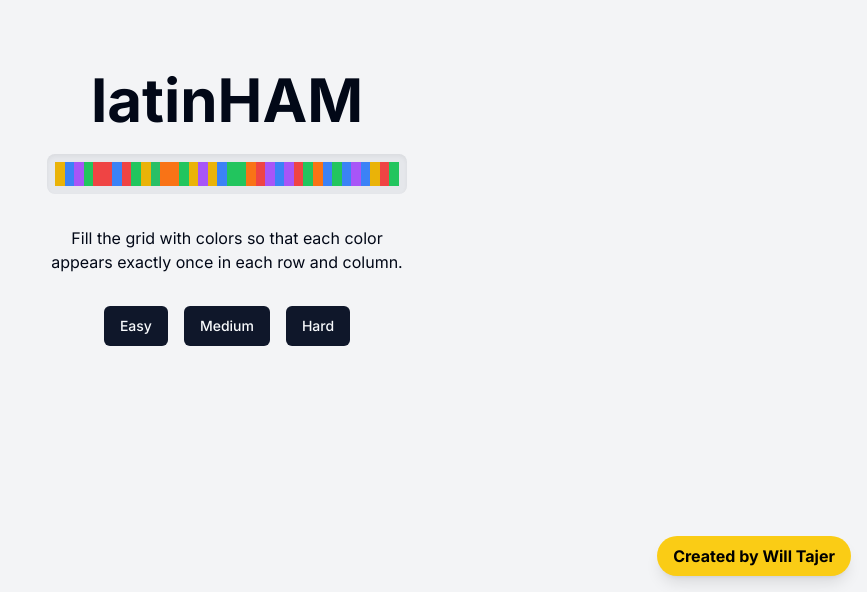
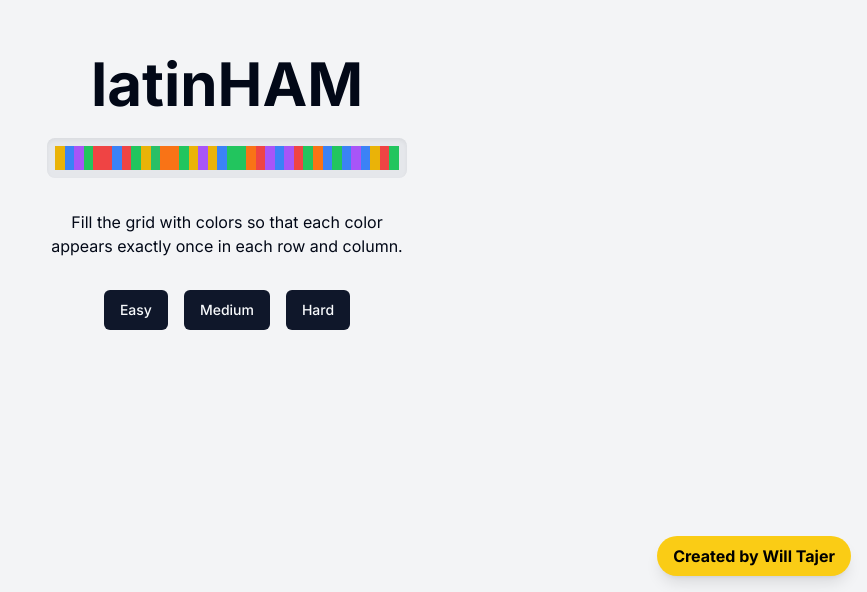
Before and after one commit to willtajer/latinHAM, a Next.js app: page / in a window 1280 px wide. Shown: the part 208-800 px from the top of the page, without its empty margins (413-1280 px from the left). Built offline with nearby package versions, Linux system fonts and the light colour scheme.

Commit message:
margintop fix on game page

```diff
--- a/components/LatinHamGame.tsx
+++ b/components/LatinHamGame.tsx
@@ -558,7 +558,7 @@ const LatinHamGame: React.FC = () => {
     return (
       <div className="flex flex-col items-center justify-center min-h-screen bg-gray-100">
         <div className="w-[calc(6*3rem+6*0.75rem)]">
-          <h1 className="text-6xl font-bold mb-6 mt-8 text-center">latinHAM</h1>
+          <h1 className="text-6xl font-bold mb-6 text-center">latinHAM</h1>
           <GamePreview />
           <p className="text-center mt-4 mb-8">
             Fill the grid with colors so that each color appears exactly once in each row and column.
@@ -585,7 +585,7 @@ const LatinHamGame: React.FC = () => {
           <Confetti width={window.innerWidth} height={window.innerHeight} recycle={false} />
         </div>
       )}
-      <div className="w-[calc(6*3rem+6*0.75rem)] mb-4">
+      <div className="w-[calc(6*3rem+6*0.75rem)] mt-8 mb-4">
         <h1 className="text-6xl font-bold mb-2 text-center">latinHAM</h1>
         <p className="text-center mt-4">
           {gameState === 'viewing'
```
